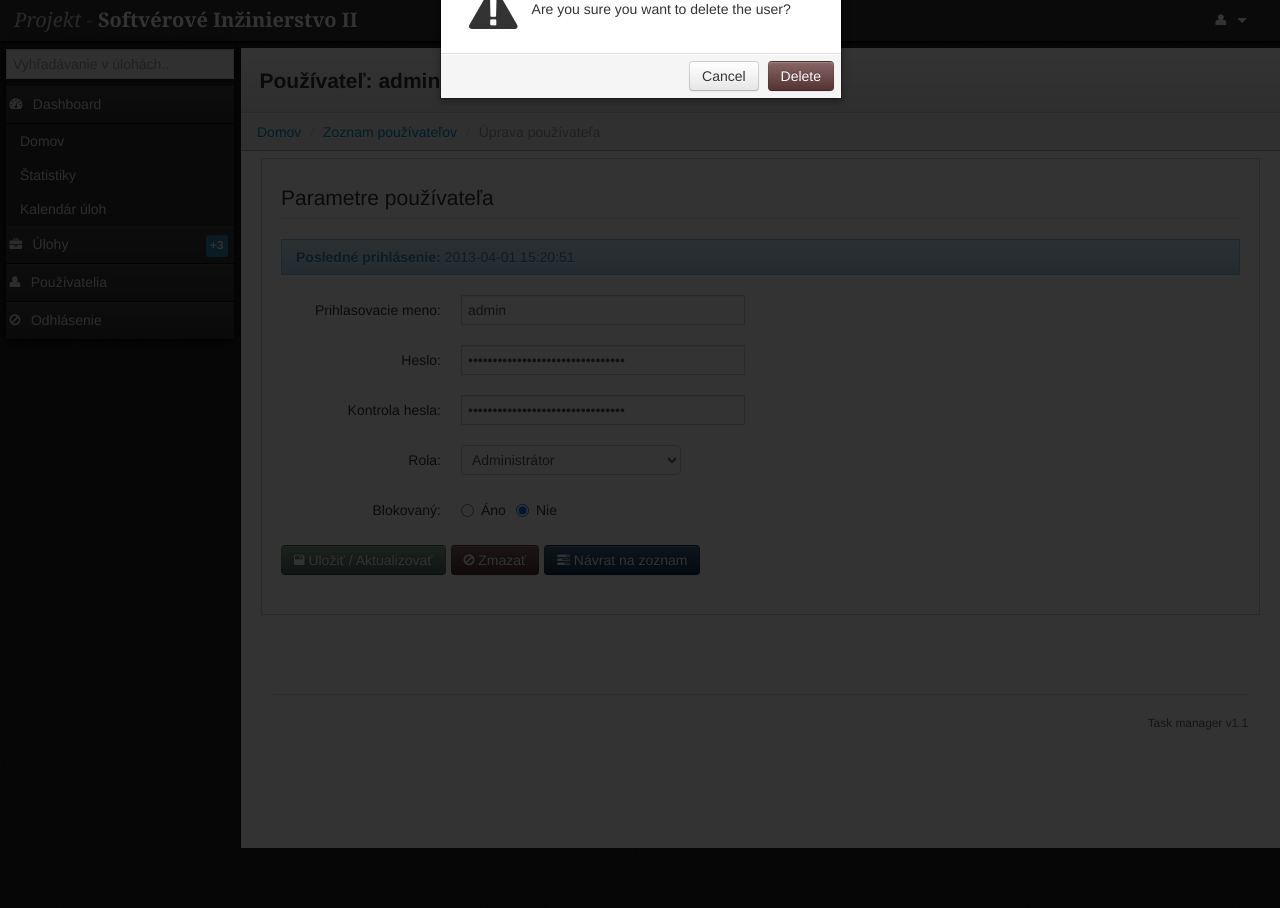
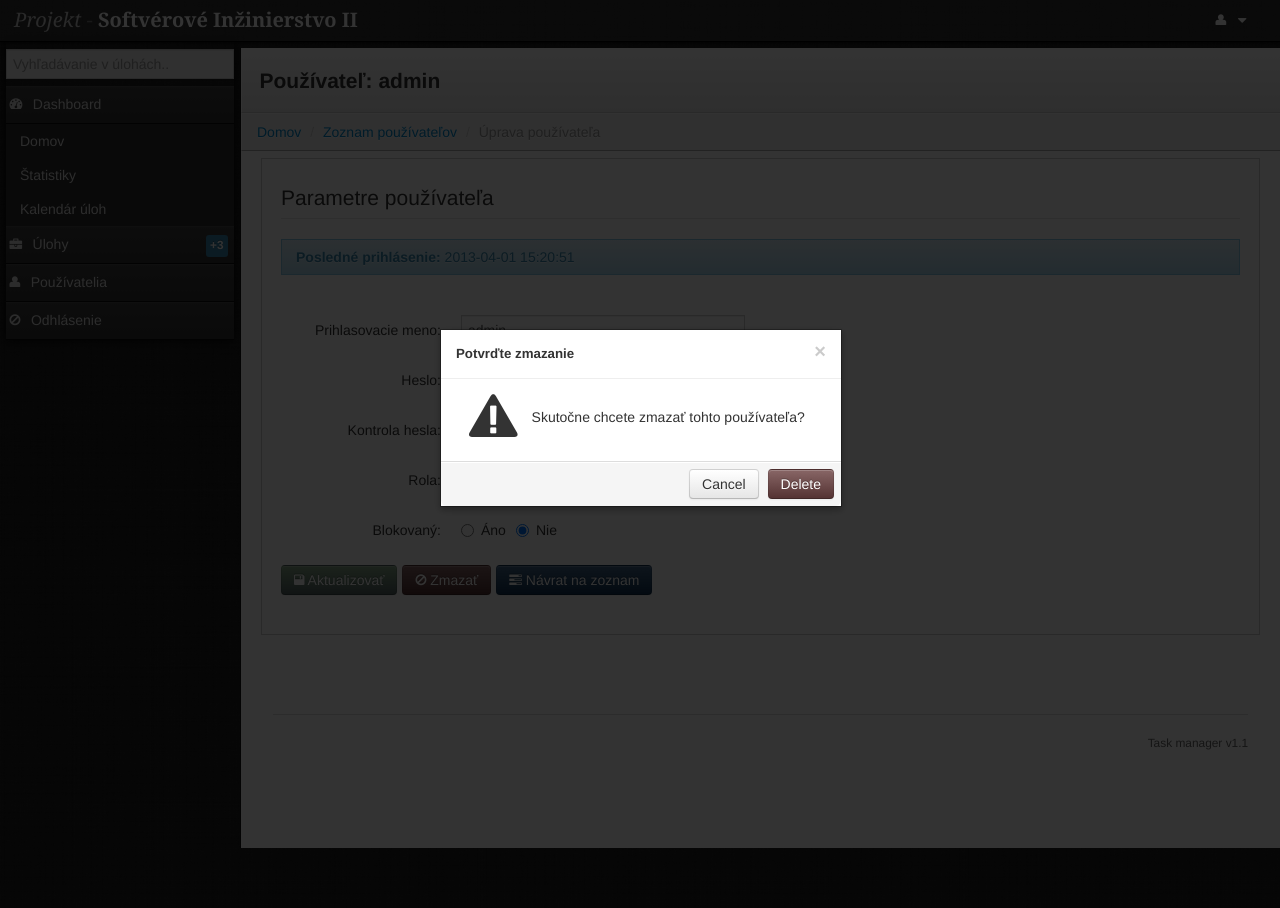
Before and after one commit to rtelicak/swi, a CodeIgniter app: page /index.php/user/detail/1 in a window 1280 px wide, after a click on "Zmazať". Run offline with CodeIgniter, Linux system fonts and the light colour scheme; data comes from the database, SQL or seed files in the repository.

Commit message:
Users manager handling

```diff
--- a/application/controllers/task.php
+++ b/application/controllers/task.php
@@ -172,5 +172,11 @@ class Task extends CI_Controller {
 		return $result;
 	}
 
+	function debug($data){
+		echo '<pre>';
+		print_r($data);
+		echo '</pre>';
+	}
+
 }
 ?>
--- a/application/controllers/user.php
+++ b/application/controllers/user.php
@@ -4,6 +4,8 @@ class User extends CI_Controller {
 	function __construct(){
 		parent::__construct();
 		$this->load->helper('form');
+		$this->load->library('form_validation');
+	    $this->form_validation->set_rules('username', 'Používateľské meno', 'required');
 	}
 
 	function index(){
@@ -62,15 +64,22 @@ class User extends CI_Controller {
 		$session_data = $this->session->userdata('logged_in');
 		$data['username'] = $session_data['username'];
 		$data['user'] = $this->get_user($id_user);
-		$data['role'] = $this->get_role_list($id_user);
+		$data['user']->role = $this->get_role_list($id_user);
+		$data['user']->add = false;
+		//$this->debug($data);
 		$this->load->view('user_detail', $data);
 	}
 
-	function get_role_list($id){
+	function get_role_list($id=NULL){
+		if($id) {
 		$query = $this->db->query("SELECT role FROM users WHERE id=".$id."");
 		$role = $query->row('role');
+		}
+		else {
+			$role=0;
+		}
 
-		$out = '<select name="user_role" name="user_role">';
+		$out = '<select name="role" name="role">';
 		if($role == 1) {
 			$out .= '<option value="1" selected="selected">Administrátor</option>';
 			$out .= '<option value="2">Používateľ</option>';
@@ -167,5 +176,94 @@ class User extends CI_Controller {
 		return $user->row();
 	}
 
+
+	function add_user(){
+		// TO DO - CHECK USER PERMISSION TO ADD USERS
+
+		$data = $this->prepare_data_array();
+		$this->load->view('user_detail', $data);
+	}
+
+	function save(){
+		$data = $_POST;
+		//$this->debug($data);
+		if($data['add']==1) {
+			$this->form_validation->set_rules('password', 'Heslo', 'trim|min_length[6]|matches[passwordReply]');
+			$this->form_validation->set_rules('passwordReply', 'Overenie hesla', 'trim');
+		}
+		if ($this->form_validation->run() == FALSE){
+				// save failed, fill form with posted data
+				$data = $this->prepare_data_array($data);
+				$this->debug($data);
+				$this->load->view('user_detail', $data);
+		}else{
+			if ($data['id']){
+				// update user
+				$id_user = $data['id'];
+				unset($data['id_user']);
+				unset($data['passwordReply']);
+				unset($data['add']);
+
+				// perform update database
+				$this->db->where('id', $id_user);
+				$this->db->update('users', $data);
+
+				$msg = "Používateľ <strong>".$data['username']."</strong> bol úspešne <strong>aktualizovaný</strong>";
+
+				$this->session->set_flashdata('message', $msg);
+
+				// redirect to user detail we just updated
+				redirect("user/detail/".$id_user."", 'refresh');
+			} else{
+				// create user
+				unset($data['id_user']);
+				unset($data['passwordReply']);
+				unset($data['add']);
+
+				$this->db->insert('users', $data);
+				$msg = "Používateľ <strong>".$data['username']."</strong> bol úspešne <strong>pridaný</strong>";
+
+				$this->session->set_flashdata('message', $msg);
+
+				redirect('user/user_list', 'refresh');
+			}
+		}
+	}
+
+	/****** private functions ******/
+
+	function prepare_data_array($sentData = null){
+		$data = array();
+		$session_data = $this->session->userdata('logged_in');
+		$data['username'] = $session_data['username'];
+
+		if(!$sentData) {
+		$user_atts = array("id", "username", "password", "role", "blocked", "lastLogin");
+
+		$data['user'] = new StdClass;
+		// fill master array with empty string
+		foreach ($user_atts as $key) {
+			$data['user']->$key = "";
+		}
+
+		$data['user']->role= $this->get_role_list();
+		$data['user']->add=true;
+
+		} else {
+			$data['user'] = new StdClass;
+				// fill master array with data
+			foreach ($sentData as $key => $value){
+				if($key=='role') {
+					$data['user']->$key = $this->get_role_list($value);
+				} else {
+					$data['user']->$key = $value;
+				}
+			}
+
+		}
+		return $data;
+	}
+
+
 }
 ?>
--- a/application/views/user_detail.php
+++ b/application/views/user_detail.php
@@ -4,45 +4,67 @@
 <div class="content">
 	<div class="header">
     	<?php // echo var_dump($user); ?>
-		<h1 class="page-title">Používateľ: <?php echo $user->username; ?></h1>
+		<h1 class="page-title">
+        	<?php if($user->add) { ?>
+            Nový používateľ
+            <?php } else { ?>
+        	Používateľ: <?php echo $user->username; ?>
+            <?php } ?>
+        </h1>
 	</div>
 	<ul class="breadcrumb">
 		<li><a href="<?php echo base_url() ?>home">Domov</a> <span class="divider">/</span></li>
 		<li><a href="<?php echo base_url() ?>user/user_list">Zoznam používateľov</a> <span class="divider">/</span></li>
-		<li class="active">Úprava používateľa</li>
+		<li class="active"><?php echo $user->add ? "Pridanie používateľa" : "Úprava používateľa"; ?></li>
 	</ul>
 	<div class="container-fluid">
 		<div class="row-fluid">
 			<div class="well">
 				<div class="form-cover">
 					<div class="tab-pane active in" id="home">
-						<form id="tab" class="form-horizontal" method="post" action="#">
-							<legend>Parametre používateľa</legend>
+                    <?php
+						if($this->session->flashdata('message')) {
+							echo '<div class="alert alert-info">';
+							echo $this->session->flashdata('message');
+							echo "</div>";
+						}
+						if($this->session->flashdata('error')) {
+							echo '<div class="alert alert-danger">';
+							echo $this->session->flashdata('error');
+							echo '</div>';
+						}
+					?>
+						<form id="tab" class="form-horizontal" method="post" action="<?php echo base_url() ?>user/save">
+							<legend>Parametre <?php if($user->add) { echo "nového"; } ?> používateľa</legend>
+                            <?php if(!$user->add) { ?>
                             <div class="alert alert-info">
-								<strong>Posledné prihlásenie:</strong> <?php echo $user->lastLogin; ?>
+								<strong>Posledné prihlásenie:</strong> <?php if($user->lastLogin=='') { echo "Nikdy"; } else { echo $user->lastLogin; } ?>
 				            </div>
+                            <?php } ?>
+                            <?php echo validation_errors(); ?>
+                            <br />
 							<div class="control-group">
 								<label class="control-label" for="name">Prihlasovacie meno:</label>
 								<div class="controls">
-									<input type="text" id="name" placeholder="Meno používateľa" value="<?php echo $user->username; ?>" class="input-xlarge">
+									<input type="text" name="username" id="username" placeholder="Meno používateľa" value="<?php echo $user->username; ?>" class="input-xlarge">
 								</div>
 							</div>
 							<div class="control-group">
 								<label class="control-label" for="password">Heslo:</label>
 								<div class="controls">
-									<input type="password" id="password" placeholder="Heslo" value="<?php echo $user->password; ?>" class="input-xlarge">
+									<input type="password" name="password" id="password" placeholder="Heslo" value="<?php echo $user->password; ?>" class="input-xlarge">
 								</div>
 							</div>
 							<div class="control-group">
 								<label class="control-label" for="passwordvalidate">Kontrola hesla:</label>
 								<div class="controls">
-									<input type="password" id="passwordvalidate" placeholder="Heslo" value="<?php echo $user->password; ?>" class="input-xlarge">
+									<input type="password" name="passwordReply" id="passwordvalidate" placeholder="Kontrola hesla" value="<?php echo $user->password; ?>" class="input-xlarge">
 								</div>
 							</div>
 							<div class="control-group">
 								<label class="control-label" for="blocked">Rola:</label>
 								<div class="controls">
-									<?php echo $role; ?>
+									<?php echo $user->role; ?>
 								</div>
 							</div>
 							<div class="control-group">
@@ -59,11 +81,14 @@
 								</div>
 							</div>
 							<div class="btn-toolbar">
-								<button class="btn btn-success"><i class="icon-save"></i> Uložiť / Aktualizovať</button>
-								<a href="#myModal" data-toggle="modal" class="btn btn-danger"><i class="icon-ban-circle"></i> Zmazať</a>
+								<button class="btn btn-success"><i class="icon-save"></i> <?php echo $user->add ? "Uložiť používateľa" : "Aktualizovať"; ?></button>
+								<?php if(!$user->add) { ?>
+                                <a href="#myModal" data-toggle="modal" class="btn btn-danger"><i class="icon-ban-circle"></i> Zmazať</a>
+                                <?php } ?>
 								<a href="<?php echo base_url() ?>user/user_list" class="btn btn-primary"><i class="icon-tasks"></i> Návrat na zoznam</a>
 							</div>
-                            <input type="hidden" value="<?php echo $user->id; ?>" name="id_user" name="id_user" />
+                            <input type="hidden" value="<?php echo $user->id; ?>" name="id" name="id" />
+                            <input type="hidden" value="<?php echo $user->add ? "1" : "0"; ?>" name="add" name="add" />
 						</form>
 					</div>
 				</div>
@@ -71,14 +96,14 @@
 			<div class="modal small hide fade" id="myModal" tabindex="-1" role="dialog" aria-labelledby="myModalLabel" aria-hidden="true">
 				<div class="modal-header">
 					<button type="button" class="close" data-dismiss="modal" aria-hidden="true">×</button>
-					<h3 id="myModalLabel">Delete Confirmation</h3>
+					<h3 id="myModalLabel">Potvrďte zmazanie</h3>
 				</div>
 				<div class="modal-body">
-					<p class="error-text"><i class="icon-warning-sign modal-icon"></i>Are you sure you want to delete the user?</p>
+					<p class="error-text"><i class="icon-warning-sign modal-icon"></i>Skutočne chcete zmazať tohto používateľa?</p>
 				</div>
 				<div class="modal-footer">
 					<button class="btn" data-dismiss="modal" aria-hidden="true">Cancel</button>
-					<button class="btn btn-danger" data-dismiss="modal">Delete</button>
+					<a href="<?php echo base_url() ?>user/deleteUser/<?php echo $user->id;?>" class="btn btn-danger">Delete</a>
 				</div>
 			</div>
 			<footer>
--- a/application/views/user_list.php
+++ b/application/views/user_list.php
@@ -25,7 +25,7 @@
 				}
 				?>
 				<div class="btn-toolbar">
-					<button class="btn btn-success"><i class="icon-user"></i> Nový používateľ</button>
+					<a href="<?php echo base_url() ?>user/add_user" class="btn btn-success"><i class="icon-user"></i> Nový používateľ</a>
 					<div class="btn-group right">
 						<form class="search form-inline mb-0">
 							<input type="text" placeholder="Vyhľadávanie medzi používateľmi..">
--- a/resources/stylesheets/theme.css
+++ b/resources/stylesheets/theme.css
@@ -987,6 +987,9 @@ td.load {
 	margin: 0px;
 }
 
+.modal.fade.in {
+    top: 55% !important;
+}
 
 
 
```
